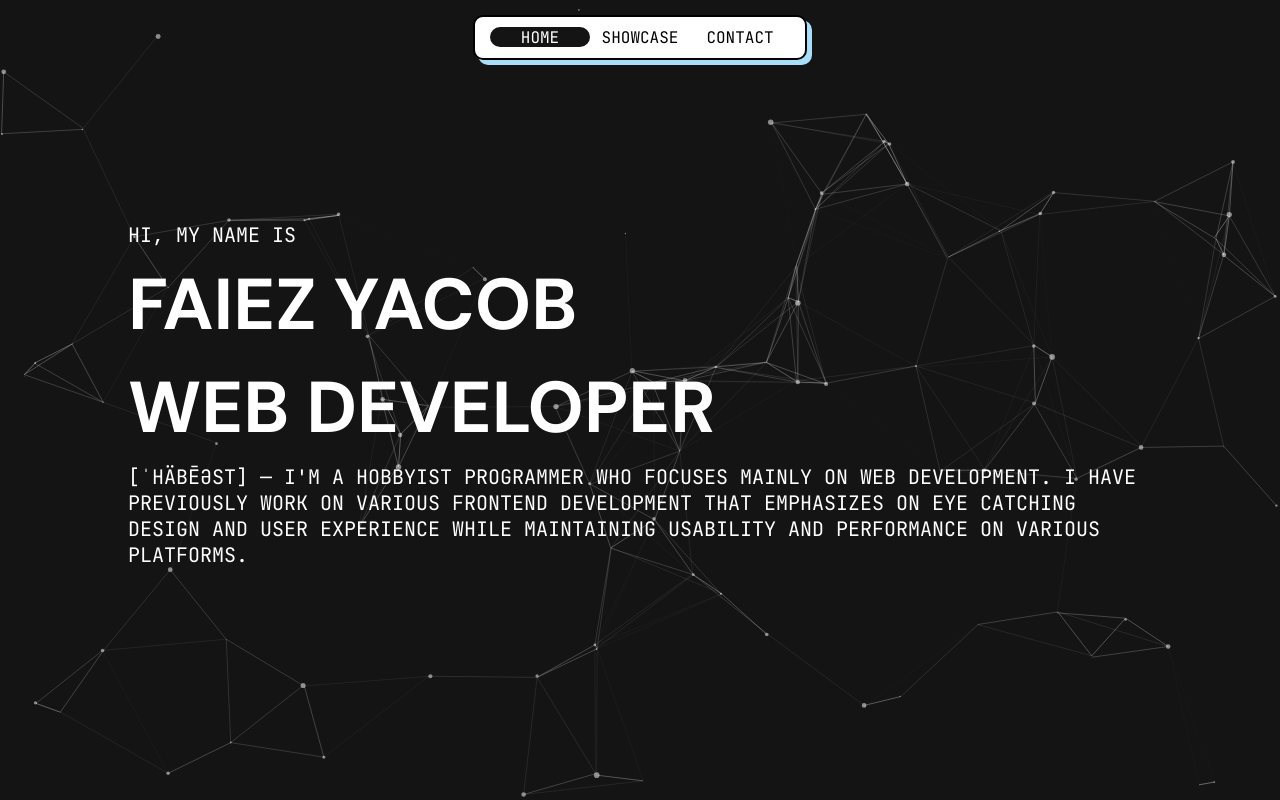
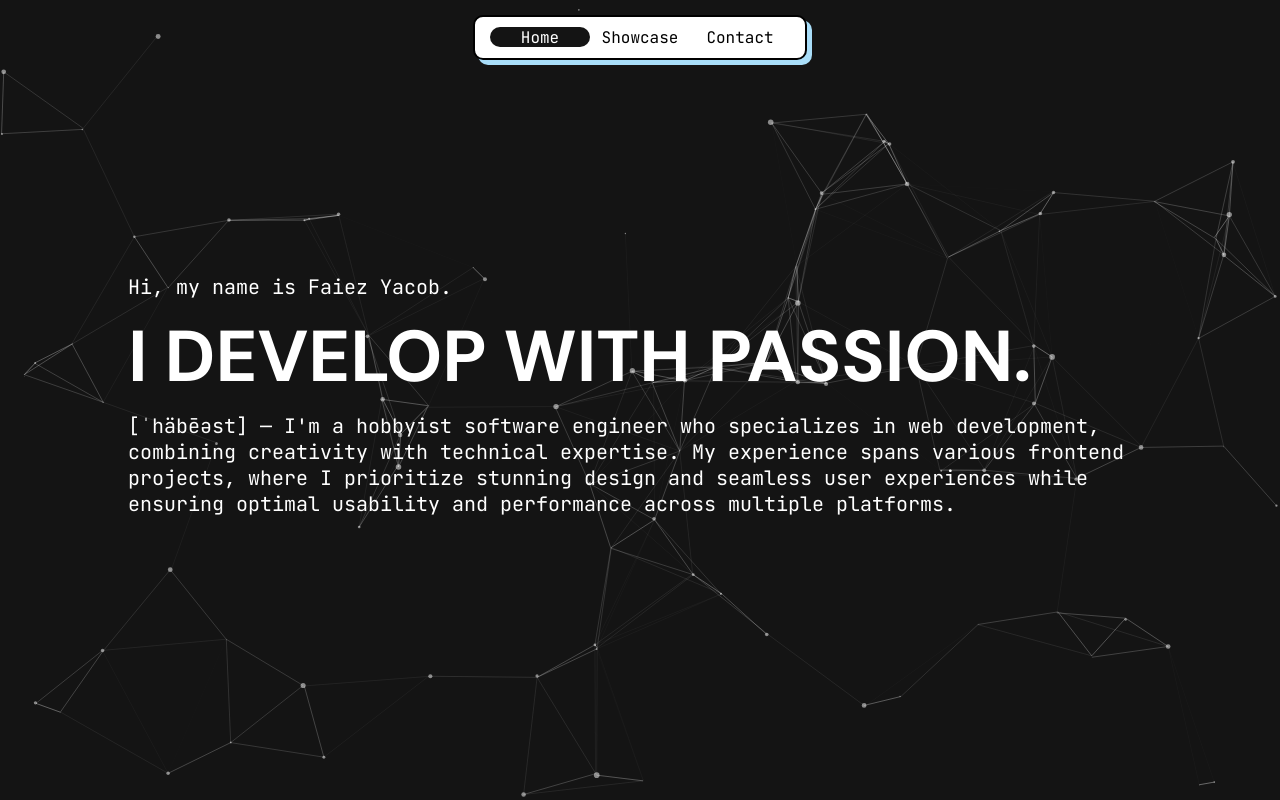
Before and after one commit to faiezyacob/faiezyacob.github.io, a plain HTML site: page index.html in a window 1280 px wide. Shown: the top 800 px of the page. Drawn offline with Linux system fonts and the light colour scheme.

Commit message:
Change description & fix UI.

```diff
--- a/css/main.css
+++ b/css/main.css
@@ -18,7 +18,6 @@
     box-sizing: border-box;
     margin: 0;
     padding: 0;
-    text-transform: uppercase;
 }
 
 *::selection {
@@ -175,6 +174,7 @@ body {
 }
 
 .showcase__wrapper {
+    align-content: center;
     display: flex;
     flex-wrap: wrap;
     justify-content: center;
--- a/index.html
+++ b/index.html
@@ -17,19 +17,16 @@
 
 <body>
 	<div class="navigation__container">
-		<a class="navigation__list active" href="#about__container">home</a>
-		<a class="navigation__list" href="#showcase__container">showcase</a>
-		<a class="navigation__list" href="#contact__container">contact</a>
+		<a class="navigation__list active" href="#about__container">Home</a>
+		<a class="navigation__list" href="#showcase__container">Showcase</a>
+		<a class="navigation__list" href="#contact__container">Contact</a>
 		<div class="navigation__slider"></div>
 	</div>
 	<section id="about__container" class="about__container">
 		<div class="content__wrapper">
-			<p class="description__text">Hi, my name is</p>
-			<p class="header__large text__bold">Faiez Yacob</p>
-			<p class="header__large text__bold">Web developer</p>
-			<p class="description__text">[ˈhäbēəst] — I'm a hobbyist programmer who focuses mainly on Web
-				Development. i have previously work on various frontend development that emphasizes on eye catching design and user experience while
-				maintaining usability and performance on various platforms.
+			<p class="description__text">Hi, my name is Faiez Yacob.</p>
+			<p class="header__large text__bold">I DEVELOP WITH PASSION.</p>
+			<p class="description__text">[ˈhäbēəst] — I'm a hobbyist software engineer who specializes in web development, combining creativity with technical expertise. My experience spans various frontend projects, where I prioritize stunning design and seamless user experiences while ensuring optimal usability and performance across multiple platforms.
 			</p>
 		</div>
 		<div id="particles__container" class="particles__container"></div>
```
